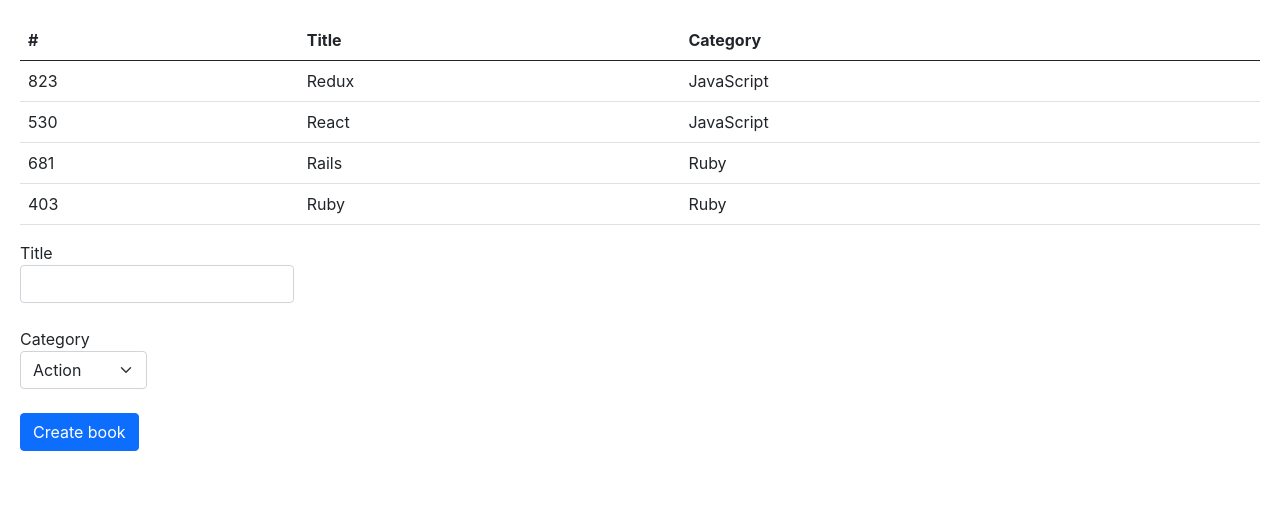
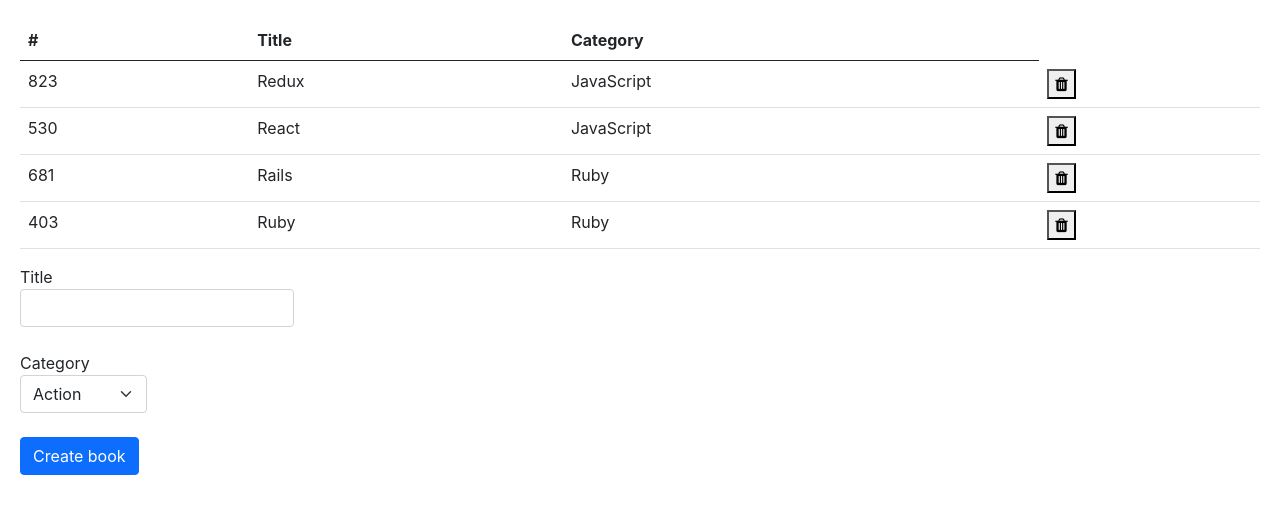
Before and after one commit to marcelomaidden/book_store_cms, a React (Create React App) app: page / in a window 1280 px wide. Shown: the top 514 px of the page. Built offline with nearby package versions, Linux system fonts and the light colour scheme.

Commit message:
Adds button to delete books

```diff
--- a/public/index.html
+++ b/public/index.html
@@ -10,6 +10,7 @@
       content="Web site created using create-react-app"
     />
     <link href="https://cdn.jsdelivr.net/npm/bootstrap@5.0.0-beta2/dist/css/bootstrap.min.css" rel="stylesheet" integrity="sha384-BmbxuPwQa2lc/FVzBcNJ7UAyJxM6wuqIj61tLrc4wSX0szH/Ev+nYRRuWlolflfl" crossorigin="anonymous">
+    <link rel="stylesheet" href="https://cdnjs.cloudflare.com/ajax/libs/font-awesome/4.7.0/css/font-awesome.min.css">
     <title>React App</title>
   </head>
   <body>
--- a/src/components/Book.js
+++ b/src/components/Book.js
@@ -1,11 +1,16 @@
 import React from 'react';
 import PropTypes from 'prop-types';
 
-const Book = ({ book }) => (
+const Book = ({ book, delete: handleDelete }) => (
   <>
     <td>{book.id}</td>
     <td>{book.title}</td>
     <td>{book.category}</td>
+    <td>
+      <button type="button" onClick={() => handleDelete(book)}>
+        <i className="fa fa-trash" />
+      </button>
+    </td>
   </>
 );
 
@@ -15,6 +20,7 @@
     title: PropTypes.string.isRequired,
     category: PropTypes.string.isRequired,
   }).isRequired,
+  delete: PropTypes.func.isRequired,
 };
 
 export default Book;
--- a/src/containers/App.js
+++ b/src/containers/App.js
@@ -7,8 +7,8 @@
 
 const App = ({ books, create: handleCreate, delete: handleDelete }) => (
   <div className="App">
-    <BookList books={books} />
-    <BooksForm create={handleCreate} delete={handleDelete} />
+    <BookList books={books} delete={handleDelete} />
+    <BooksForm create={handleCreate} />
   </div>
 );
 
--- a/src/containers/BookList.js
+++ b/src/containers/BookList.js
@@ -2,7 +2,7 @@
 import PropTypes from 'prop-types';
 import Book from '../components/Book';
 
-const BookList = ({ books }) => (
+const BookList = ({ books, delete: handleDelete }) => (
   <table className="table">
     <thead>
       <tr>
@@ -14,7 +14,7 @@
     <tbody>
       {
         books.map(
-          book => <tr key={book.id}><Book book={book} /></tr>,
+          book => <tr key={book.id}><Book book={book} delete={handleDelete} /></tr>,
         )
       }
     </tbody>
@@ -29,6 +29,7 @@
       category: PropTypes.string.isRequired,
     }),
   ).isRequired,
+  delete: PropTypes.func.isRequired,
 };
 
 export default BookList;
```
